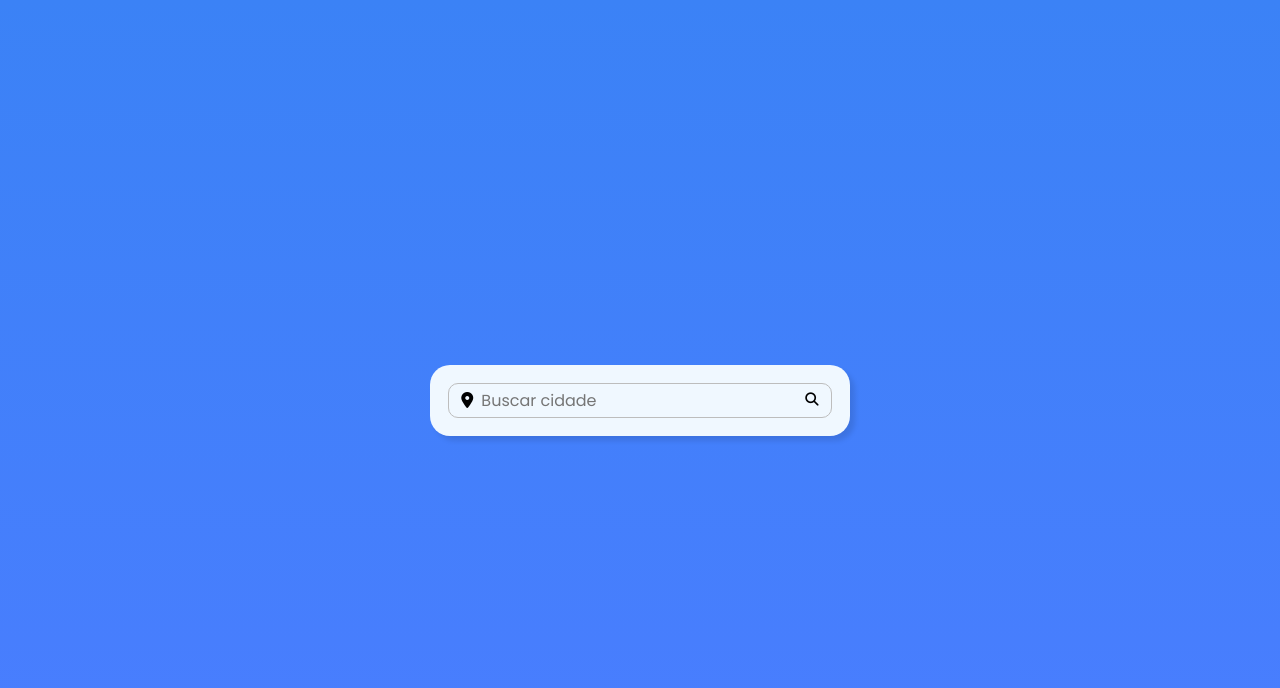
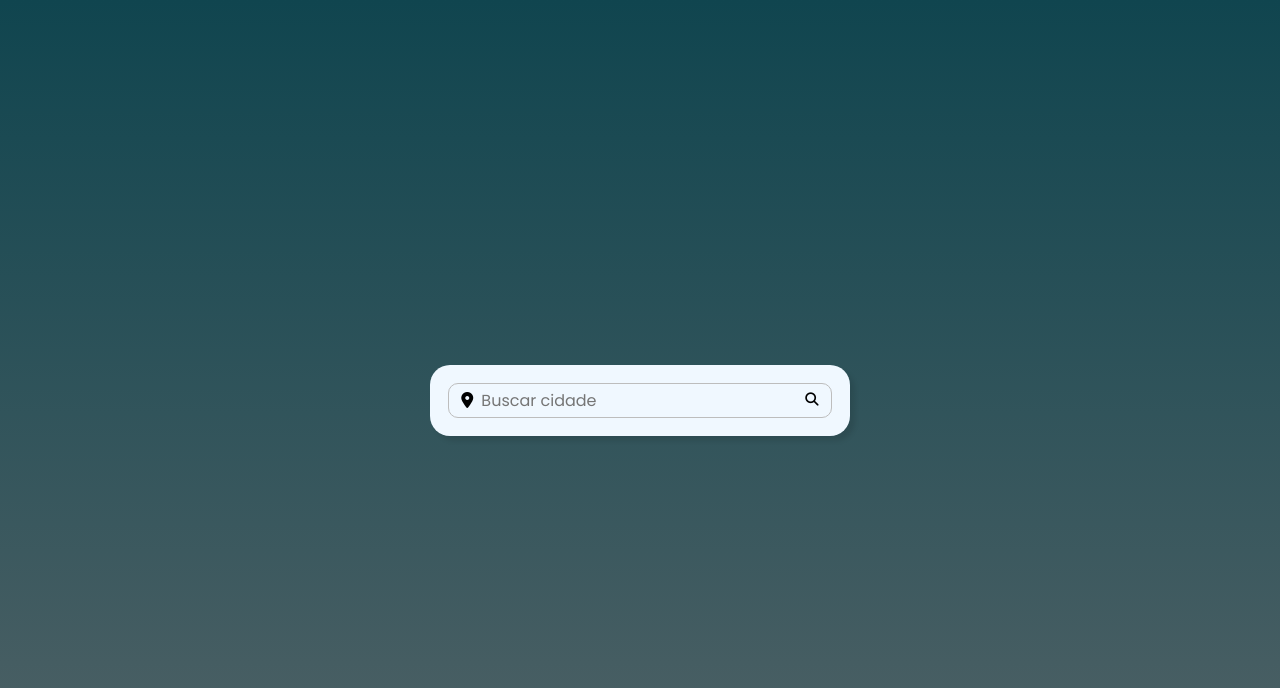
Before and after one commit to SourCandy21/API-Waether, a plain HTML site: page index.html in a window 1280 px wide. Drawn offline with Linux system fonts and the light colour scheme.

Commit message:
mudando o background

```diff
--- a/src/Style/style.css
+++ b/src/Style/style.css
@@ -12,7 +12,7 @@ body {
     align-items: center;
     justify-content: center;
     min-height: 100vh;
-    background: linear-gradient(#3b82f6, #4a7dff);
+    background: linear-gradient(#10454F, #506266);
 }
 
 #container {
```
